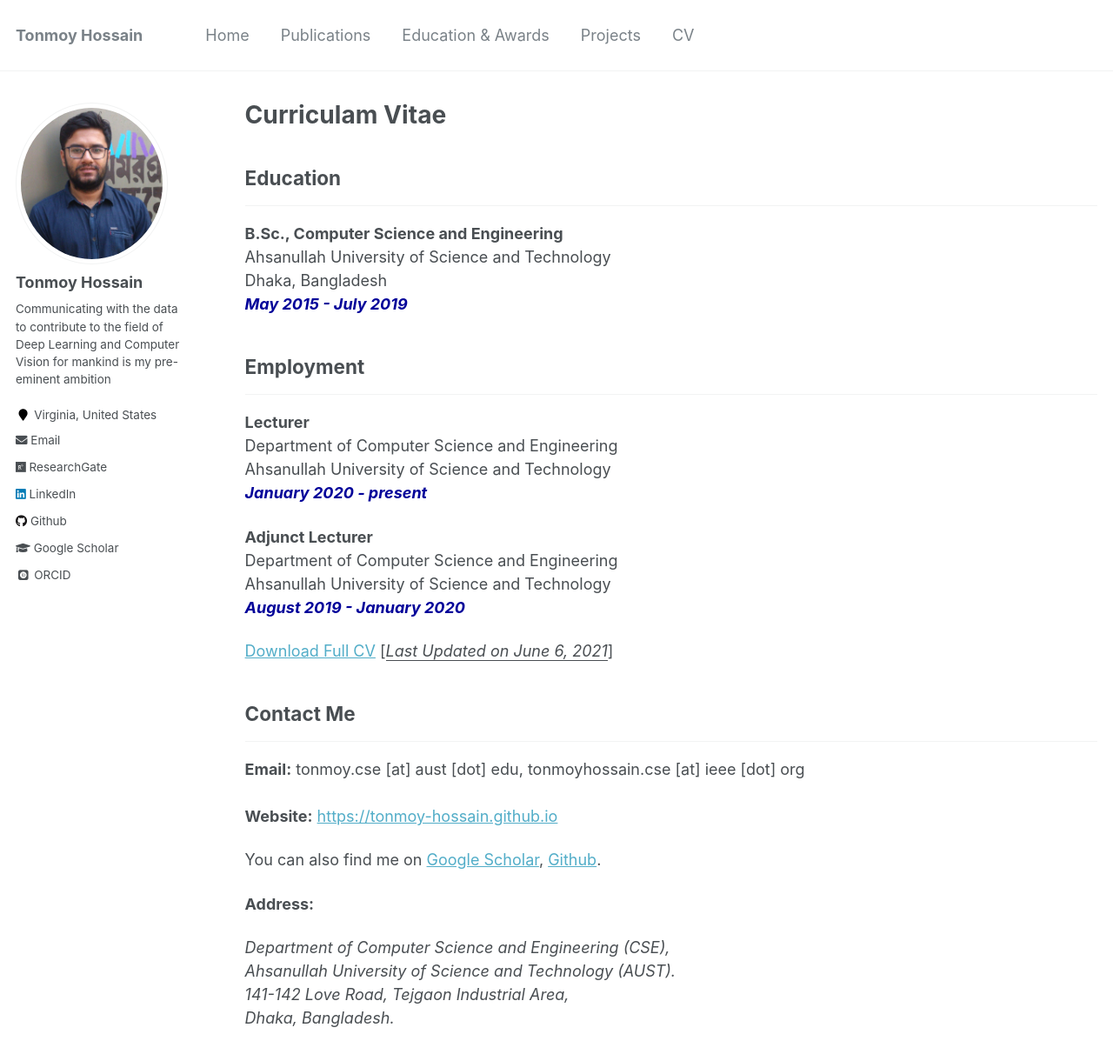
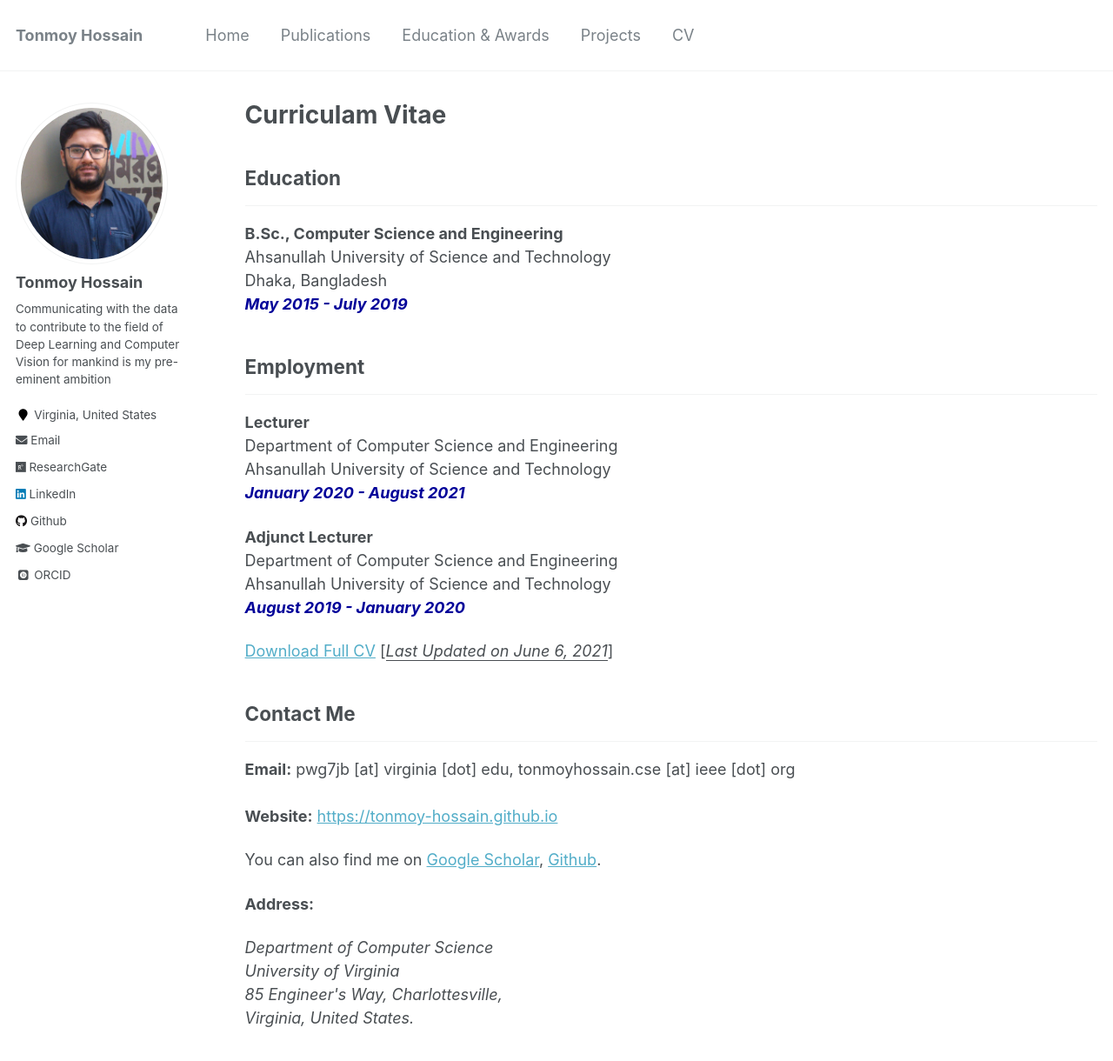
Before and after one commit to shaeekh/shaeekh.github.io, a Jekyll site: the page built from _pages/cv.md, in a window 1280 px wide and 1400 px high, cut to the strip 0-1248 px from the top of the window. Shown: the top 1220 px of the strip at 87% size. Built offline with Jekyll 4.4.1, drawn with Linux system fonts in a browser that asks for light colours; some web fonts are replaced.

Commit message:
Update cv.md

```diff
--- a/_pages/cv.md
+++ b/_pages/cv.md
@@ -19,7 +19,7 @@ Dhaka, Bangladesh<br />
 <b>Lecturer</b><br />
 Department of Computer Science and Engineering <br/>
 Ahsanullah University of Science and Technology<br />
-<i style='color:#000099;'>**January 2020 - present**</i><br/>
+<i style='color:#000099;'>**January 2020 - August 2021**</i><br/>
 
 <b>Adjunct Lecturer</b><br />
 Department of Computer Science and Engineering <br/>
@@ -31,7 +31,7 @@ Ahsanullah University of Science and Technology<br />
 ## Contact Me
 -------------
 
-**Email:** tonmoy.cse [at] aust [dot] edu, tonmoyhossain.cse [at] ieee [dot] org<br />
+**Email:** pwg7jb [at] virginia [dot] edu, tonmoyhossain.cse [at] ieee [dot] org<br />
  <br />
 **Website:** [https://tonmoy-hossain.github.io](https://tonmoy-hossain.github.io/) <br />
 
@@ -40,10 +40,10 @@ You can also find me on [Google Scholar](https://scholar.google.com/citations?hl
 
 **Address:**
 <address>
-Department of Computer Science and Engineering (CSE), <br />
-Ahsanullah University of Science and Technology (AUST). <br />
-141-142 Love Road, Tejgaon Industrial Area, <br />
-Dhaka, Bangladesh. <br />
+Department of Computer Science <br />
+University of Virginia <br />
+85 Engineer's Way, Charlottesville, <br />
+Virginia, United States. <br />
 </address>
 <br />
 <iframe src="https://www.google.com/maps/embed?pb=!1m18!1m12!1m3!1d3651.5375119530972!2d90.40462791445606!3d23.76386639417981!2m3!1f0!2f0!3f0!3m2!1i1024!2i768!4f13.1!3m3!1m2!1s0x3755c77decb5f845%3A0xc2eadd2f3b867792!2sAhsanullah%20University%20of%20Science%20and%20Technology!5e0!3m2!1sen!2sus!4v1584909327199!5m2!1sen!2sus" width="600" height="450" frameborder="0" style="border:0;" allowfullscreen="" aria-hidden="false" tabindex="0"></iframe>
```
